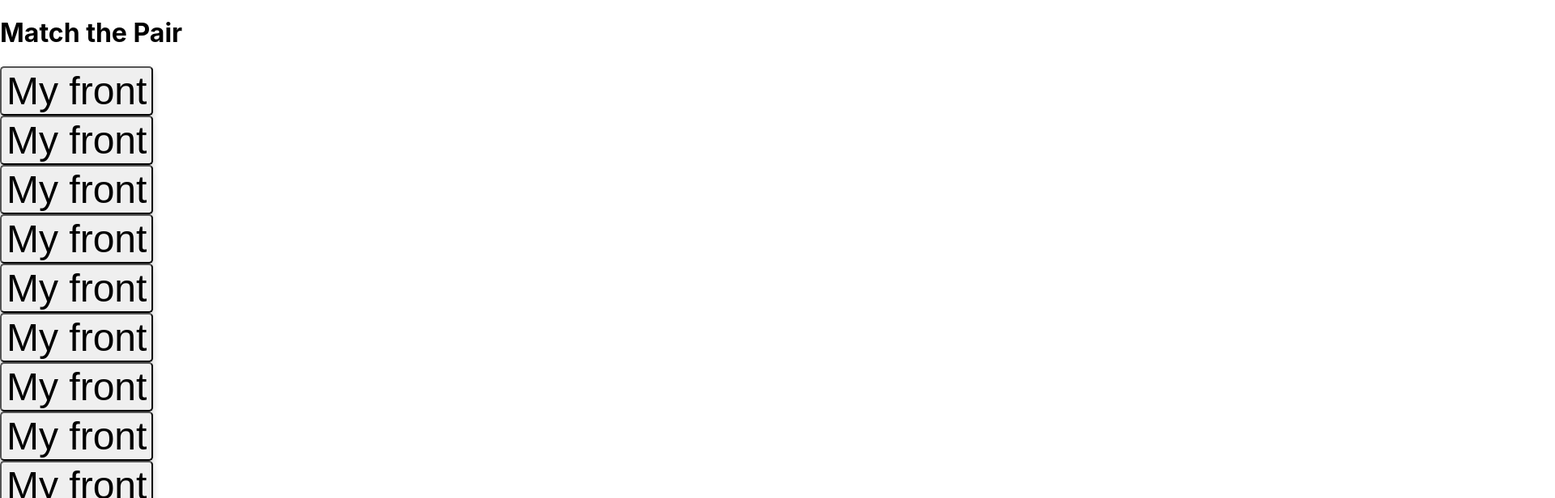
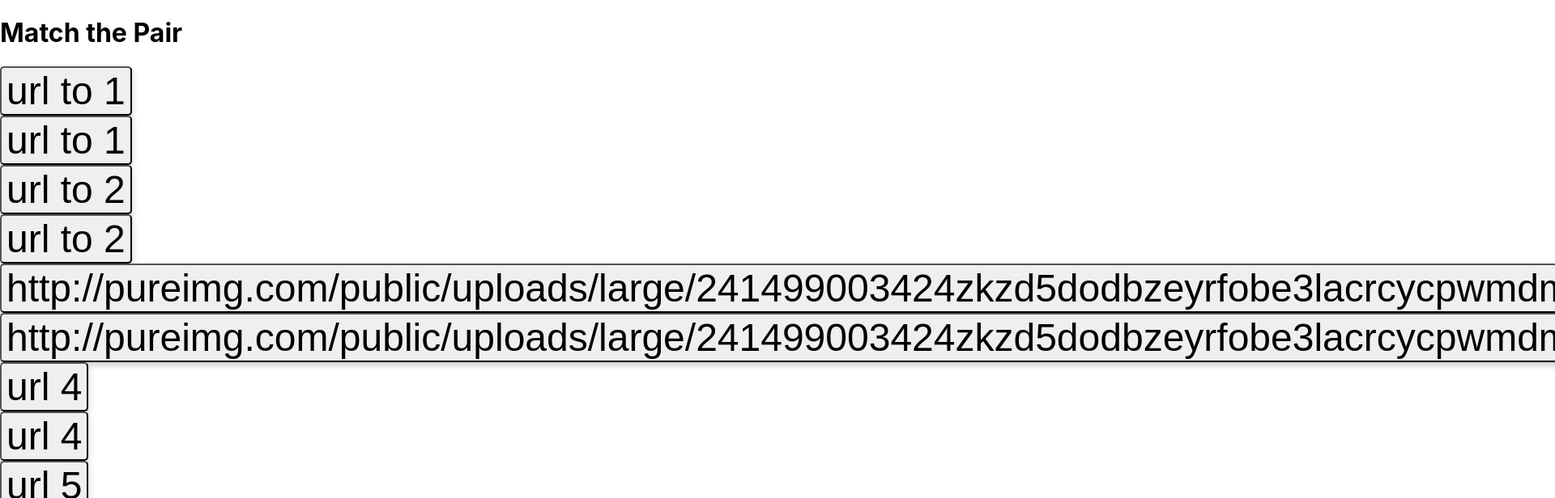
Before and after one commit to Lorenatacal/find-the-pair, a React (Create React App) app: page / in a window 1280 px wide. Shown: the top 616 px of the page at 81% size, 1920 px wide, since content can reach past the window. Built offline with nearby package versions, Linux system fonts and the light colour scheme.

Commit message:
Display the front and the back of each card

```diff
--- a/src/components/Cards.js
+++ b/src/components/Cards.js
@@ -36,7 +36,7 @@ console.log(cards, 'card')
           type: key,
           backImg: 'url to backImg',
           frontImg: images[key],
-          flipped: false
+          flipped: true
         })
         result.push(createCard())
         result.push(createCard())
@@ -47,13 +47,13 @@ console.log(cards, 'card')
 
     return(
       <div>
-        {cards.map((item) =>
-          <ReactCardFlip isFlipped={flipCard} flipDirection="vertical">
+        {cards.map(({backImg, frontImg, flipped}) =>
+          <ReactCardFlip isFlipped={flipped} flipDirection="vertical">
               <div key="front">
-                 <StyledButton onClick={toggleFlipCard}>My front</StyledButton>
+                 <StyledButton onClick={toggleFlipCard}>{backImg}</StyledButton>
               </div>
               <div key="back">
-                 <StyledButton onClick={toggleFlipCard}>My back</StyledButton>
+                 <StyledButton onClick={toggleFlipCard}>{frontImg}</StyledButton>
               </div>
               </ReactCardFlip>
           )}
```
